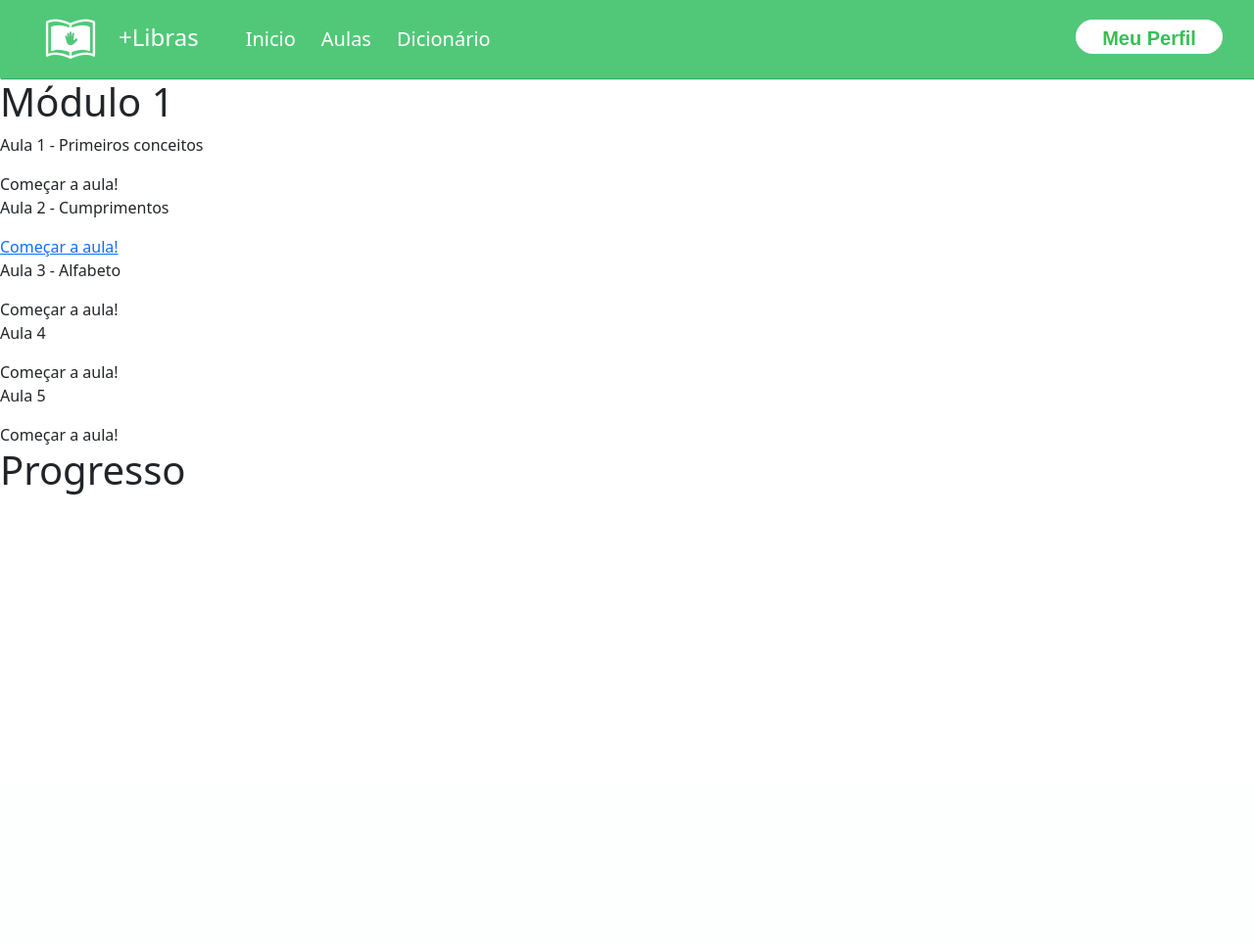
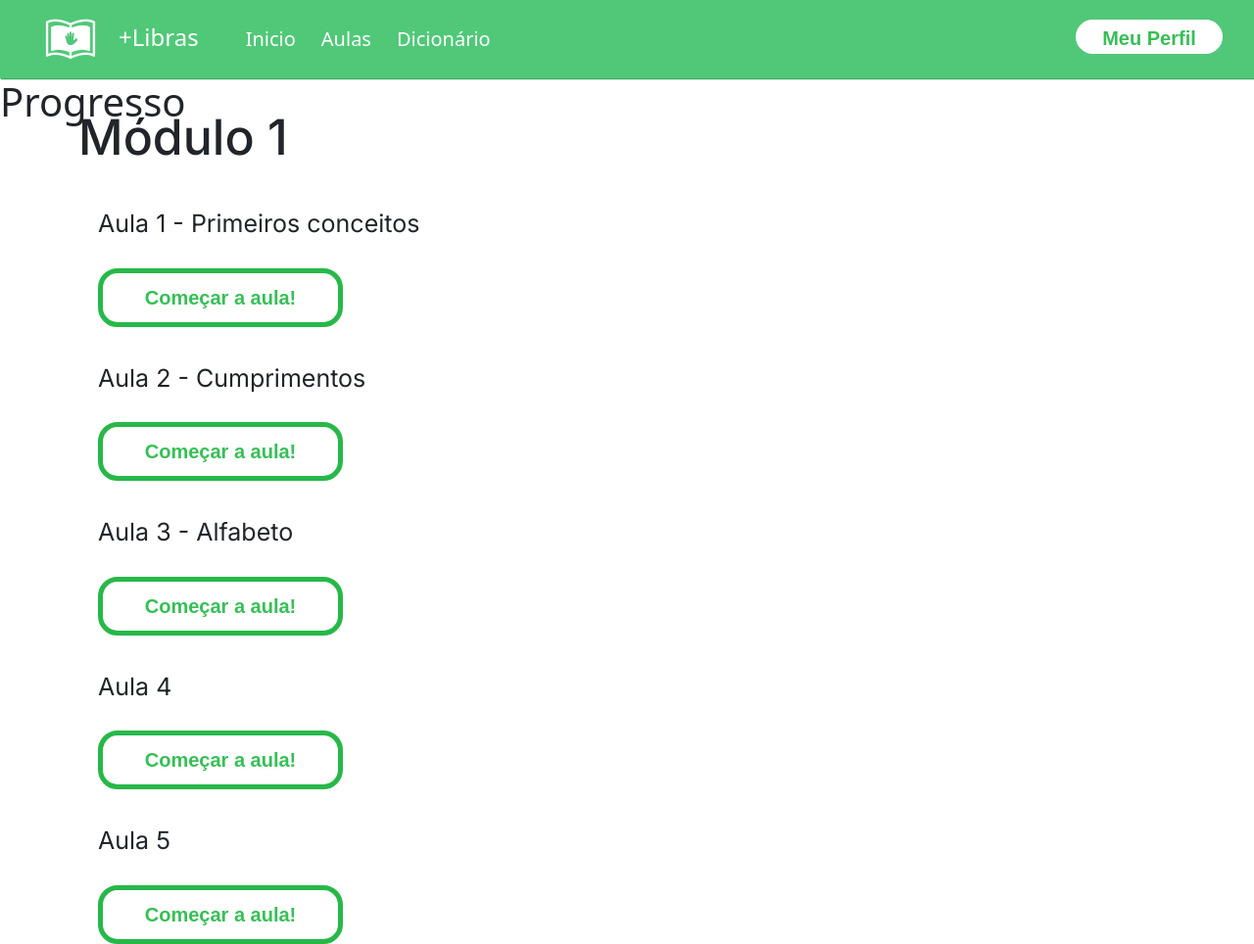
Before and after one commit to LibrasAPP/TCC, a PHP site: page /pags/aulas.html in a window 1280 px wide. Shown: the whole page at 98% size. Before the commit the page ends 505 px from the top, so only its background shows below. Run offline with PHP 8.4, Linux system fonts and the light colour scheme.

Commit message:
Add files via upload
Criação da pagina de aulas

```diff
--- a/styles/aulas.css
+++ b/styles/aulas.css
@@ -1 +1,90 @@
 @charset "utf-8";
+@import url('https://fonts.googleapis.com/css2?family=Inter:wght@100;200;300;400;500;600;700;800;900&display=swap');
+
+#titulomodulo{
+	font-family: 'Inter', sans-serif;
+	font-size: 50px;
+	margin-left: 80px;
+	margin-top: 30px;
+	}
+
+p {
+	font-family: 'Inter', sans-serif;
+	font-size: 25px;
+	margin-top: 40px;
+	margin-left: 100px;
+   }
+
+#nomea1 {
+
+}
+
+#nomea2 {
+	margin-top: 120px;
+}
+
+#nomea3 {
+	margin-top: 120px;
+}
+
+#nomea4 {
+	margin-top: 120px;
+}
+
+#nomea5 {
+	margin-top: 120px;
+}
+
+#funcionaporra {
+	position: absolute;
+}
+
+.veraula {
+	-webkit-border-radius: 20px;
+	-moz-border-radius: 20px;
+	border-radius: 20px;
+	margin-left: 100px;
+	line-height: 35px;
+	position: absolute;
+	color: #37BF57;
+	border: solid #27B849 5px;
+	font-family: Arial;
+	width: 250px;
+	height: 60px;
+	padding: 8px;
+	font-size: 20px;
+	font-weight: 600;
+	background-color: #FFFFFF;
+	text-decoration: none;
+	display: inline-block;
+	cursor: pointer;
+	text-align: center;
+}
+
+#botaoa1 {
+	margin-top: 10px;
+}
+
+#botaoa2 {
+	margin-top: 10px;
+}
+
+#botaoa3 {
+	margin-top: 10px;
+}
+
+#botaoa4 {
+	margin-top: 10px;
+}
+
+#botaoa5 {
+	margin-top: 10px;
+}
+
+#tituloprog{
+	font-family: 'Inter', sans-serif;
+	font-size: 50px;
+	left: 1000px;
+	margin-top: 40px;
+	position: absolute;
+	}
```
